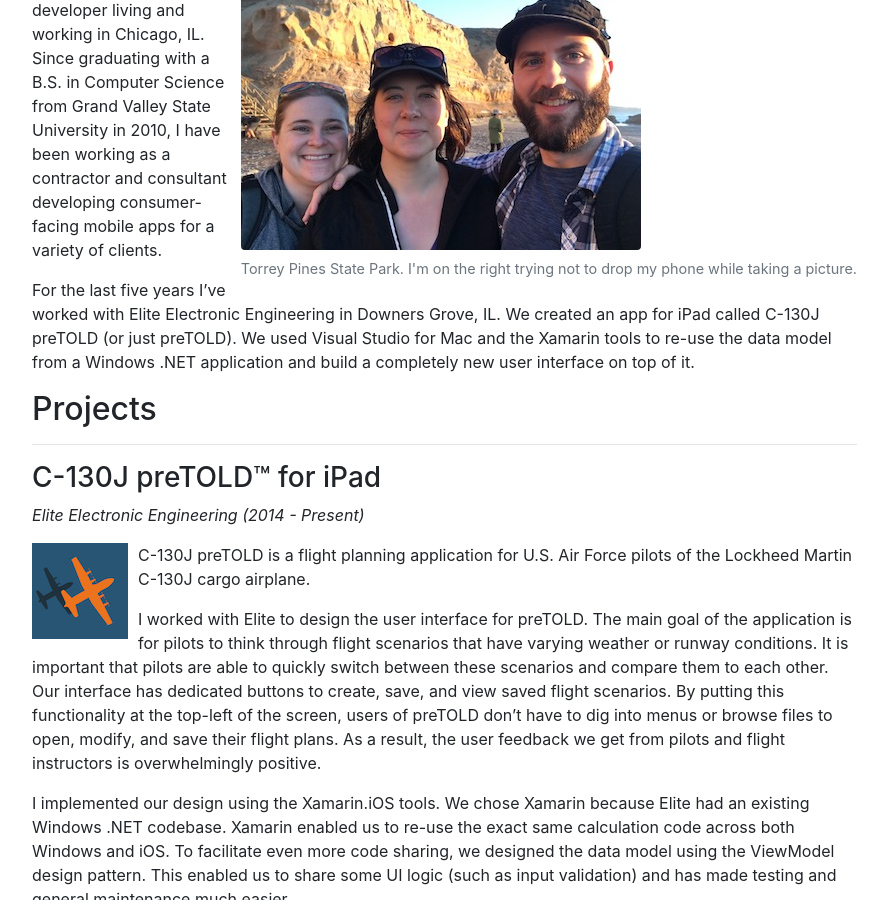
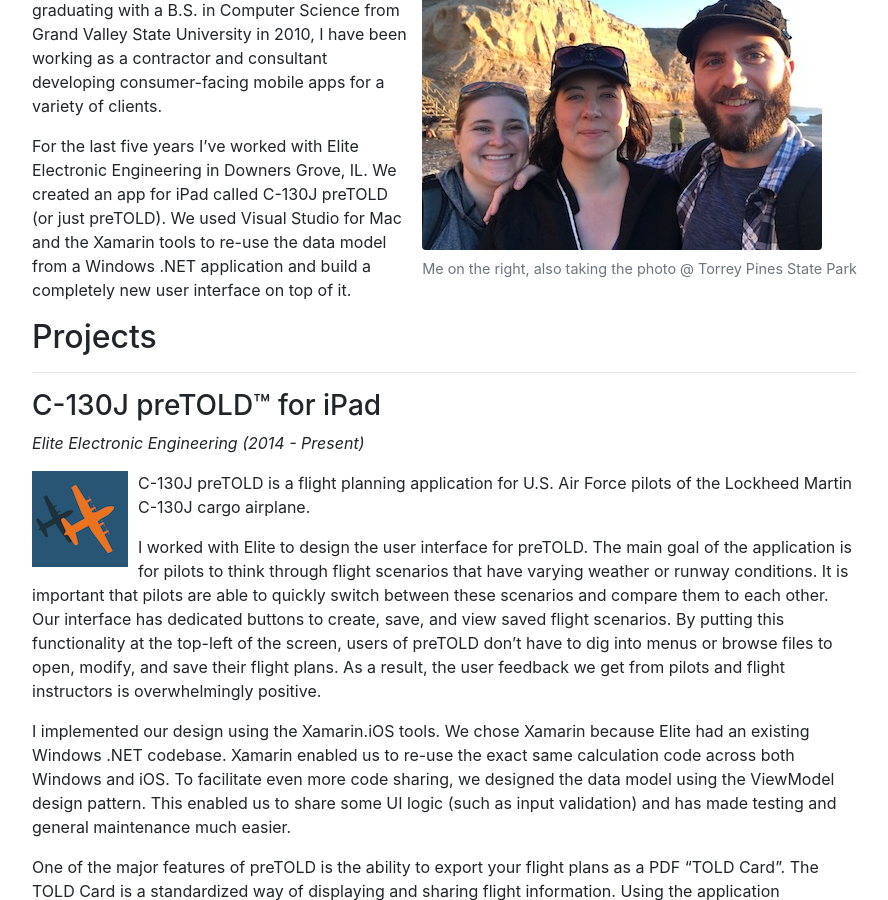
Before and after one commit to jeffington/jeffington.github.io, a Jekyll site: the page built from index.md, in a window 1280 px wide and 900 px high, scrolled down 369 px. Shown: the whole window, without its empty margins (148-1036 px from the left). Built offline with Jekyll 4.4.1, drawn with Linux system fonts in a browser that asks for light colours.

Commit message:
Updated caption

```diff
--- a/index.md
+++ b/index.md
@@ -15,8 +15,8 @@ Mobile application developer working in Xamarin C# .NET, with experience in iOS
 
 ## About Me
 <figure class="figure float-right" style="margin-left: 10px;">
-  <img src="/assets/images/jeff-torrey-pines18.jpg" class="figure-img img-fluid rounded" alt="A generic square placeholder image with rounded corners in a figure.">
-  <figcaption class="figure-caption">Torrey Pines State Park. I'm on the right trying not to drop my phone while taking a picture.</figcaption>
+  <img src="/assets/images/jeff-torrey-pines18.jpg" class="figure-img img-fluid rounded" alt="Torrey Pines State Park. I'm on the right trying not to drop my phone while taking a picture.">
+  <figcaption class="figure-caption">Me on the right, also taking the photo @ Torrey Pines State Park</figcaption>
 </figure>
 
 Hi, I'm Jeff Meyerhoff and I'm a mobile application developer living and working in Chicago, IL. Since graduating with a B.S. in Computer Science from Grand Valley State University in 2010, I have been working as a contractor and consultant developing consumer-facing mobile apps for a variety of clients.
```
